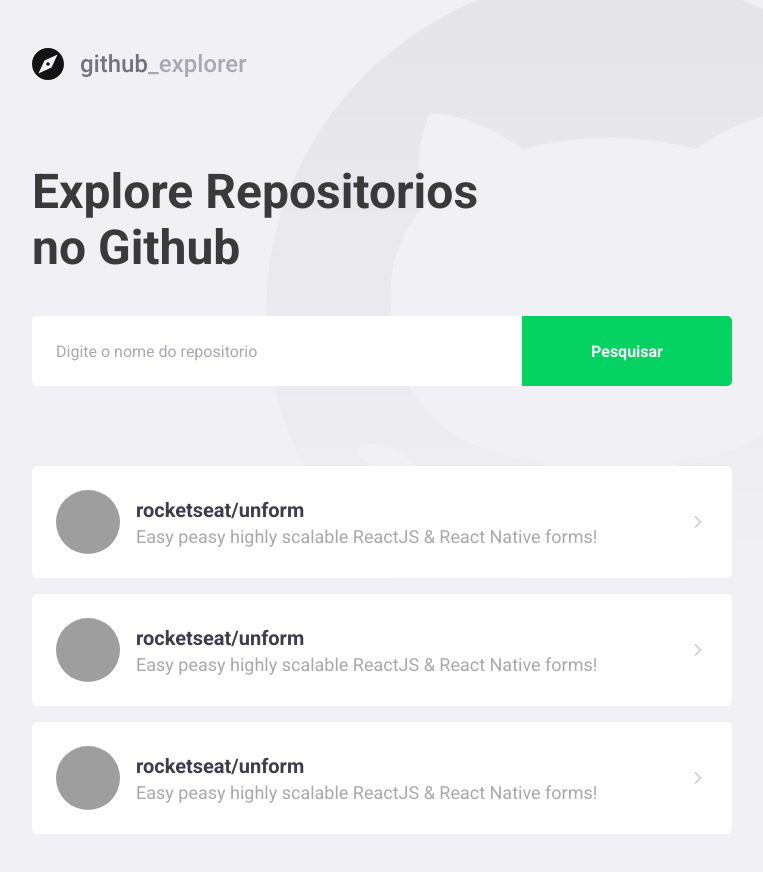
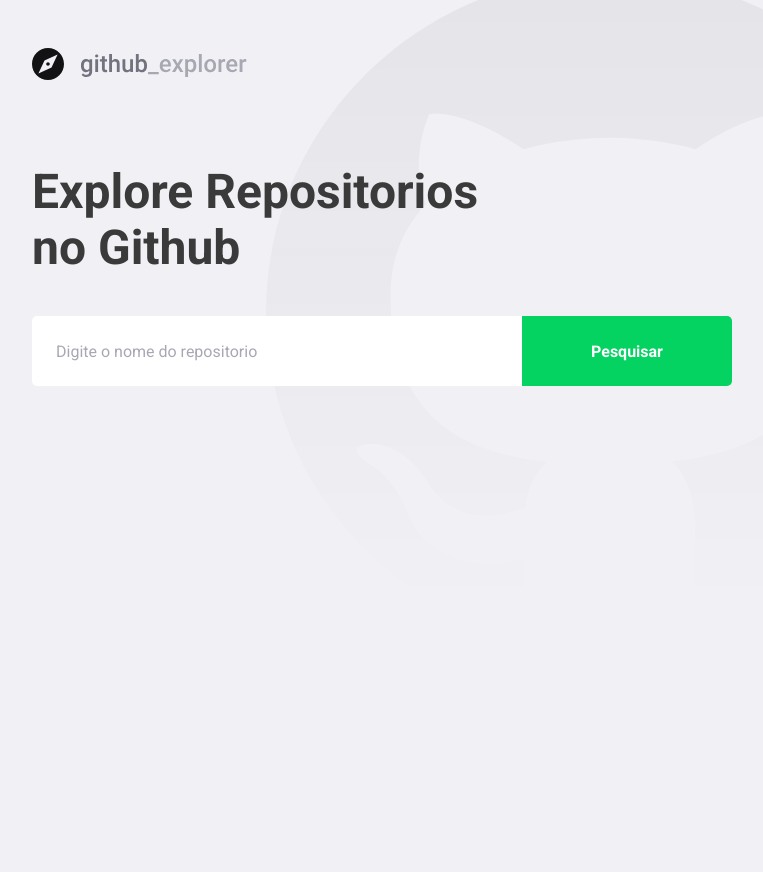
Before and after one commit to JunioResende/GoStack-Github_Explorer, a React (Create React App) app: page / in a window 1280 px wide. Shown: the top 872 px of the page, without its empty margins (148-911 px from the left). After the commit the page ends 800 px from the top, so only its background shows below. Built offline with nearby package versions, Linux system fonts and the light colour scheme; grey boxes are pictures that could not be loaded.

Commit message:
conect api

```diff
--- a/package.json
+++ b/package.json
@@ -10,6 +10,7 @@
     "@types/node": "^12.0.0",
     "@types/react": "^17.0.0",
     "@types/react-dom": "^17.0.0",
+    "axios": "^0.21.1",
     "polished": "^4.1.1",
     "react": "^17.0.1",
     "react-dom": "^17.0.1",
--- a/src/pages/Dashboard/index.tsx
+++ b/src/pages/Dashboard/index.tsx
@@ -1,60 +1,67 @@
-import React from 'react';
+import React, { useState, FormEvent } from 'react';
 import { FiChevronRight } from 'react-icons/fi';
+
+import api from '../../services/api';
 
 import logoImg from '../../assets/logo.svg';
 
 import { Title, Form, Repositories } from './styles';
 
+interface Repository {
+  full_name: string;
+  description: string;
+  owner: {
+    login: string;
+    avatar_url: string;
+  };
+}
+
 const Dashboard: React.FC = () => {
+  const [newRepo, setNewRepo] = useState('');
+  const [repositories, setRepositories] = useState<Repository[]>([]);
+
+  async function handleAddRepository(
+    event: FormEvent<HTMLFormElement>,
+  ): Promise<void> {
+    event.preventDefault();
+
+    const response = await api.get<Repository>(`repos/${newRepo}`);
+
+    const repository = response.data;
+
+    setRepositories([...repositories, repository]);
+    setNewRepo('');
+  }
+
   return (
     <>
       <img src={logoImg} alt="Github Explorer" />
       <Title>Explore Repositorios no Github</Title>
 
-      <Form>
-        <input placeholder="Digite o nome do repositorio" />
+      <Form onSubmit={handleAddRepository}>
+        <input
+          value={newRepo}
+          onChange={e => setNewRepo(e.target.value)}
+          placeholder="Digite o nome do repositorio"
+        />
         <button type="submit">Pesquisar</button>
       </Form>
 
       <Repositories>
-        <a href="tete">
+        {repositories.map(repository => (
+          <a key={repository.full_name} href="tete">
             <img
-            src="https://avatars.githubusercontent.com/u/36078126?s=460&u=65de05da516c013395ddb684c528246aa7083211&v=4"
-            alt="Junio Resende"
+              src={repository.owner.avatar_url}
+              alt={repository.owner.login}
             />
             <div>
-            <strong>rocketseat/unform</strong>
-            <p>Easy peasy highly scalable ReactJS & React Native forms!</p>
+              <strong>{repository.full_name}</strong>
+              <p>{repository.description}</p>
             </div>
 
             <FiChevronRight size={20} />
           </a>
-
-        <a href="tete">
-          <img
-            src="https://avatars.githubusercontent.com/u/36078126?s=460&u=65de05da516c013395ddb684c528246aa7083211&v=4"
-            alt="Junio Resende"
-          />
-          <div>
-            <strong>rocketseat/unform</strong>
-            <p>Easy peasy highly scalable ReactJS & React Native forms!</p>
-          </div>
-
-          <FiChevronRight size={20} />
-        </a>
-
-        <a href="tete">
-          <img
-            src="https://avatars.githubusercontent.com/u/36078126?s=460&u=65de05da516c013395ddb684c528246aa7083211&v=4"
-            alt="Junio Resende"
-          />
-          <div>
-            <strong>rocketseat/unform</strong>
-            <p>Easy peasy highly scalable ReactJS & React Native forms!</p>
-          </div>
-
-          <FiChevronRight size={20} />
-        </a>
+        ))}
       </Repositories>
     </>
   );
--- a/src/pages/Dashboard/styles.ts
+++ b/src/pages/Dashboard/styles.ts
@@ -76,7 +76,8 @@
     }
 
     div {
-      margin-left: 16px;
+      margin: 0 16px;
+      flex: 1;
 
       strong {
         font-size: 20px;
--- /dev/null
+++ b/src/services/api.ts
@@ -0,0 +1,7 @@
+import axios from 'axios';
+
+const api = axios.create({
+  baseURL: 'https://api.github.com',
+});
+
+export default api;
```
Also changed, not shown: .eslintrc.json, 1 other file (tests, documents, lock files or other folders). Lines whose indentation alone changed are shown as unchanged.
